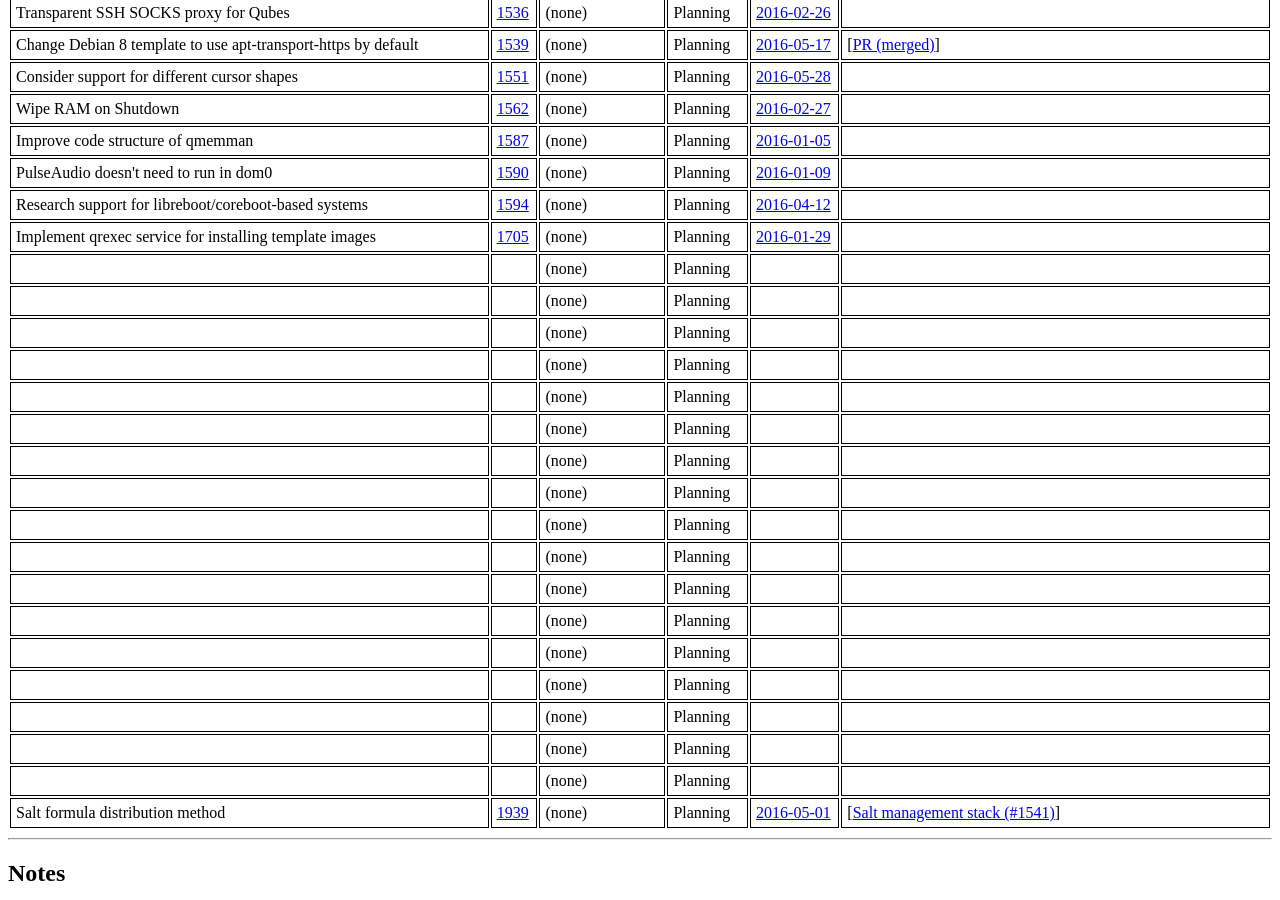
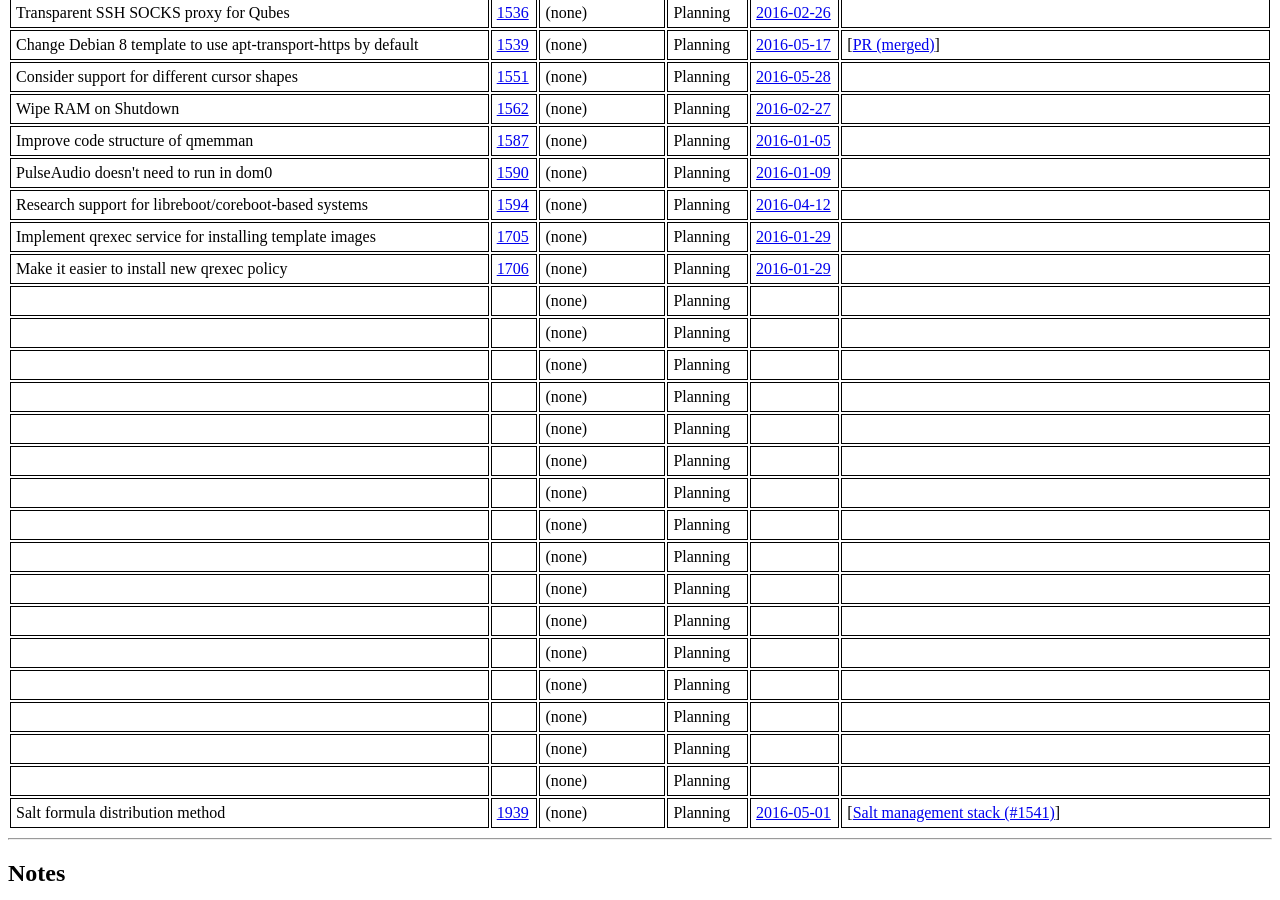
Before and after one commit to QubesOS/qubes-issues, a Jekyll site: the page built from index.md, in a window 1280 px wide and 900 px high, scrolled down 2336 px. Built offline with Jekyll 4.4.1, drawn with Linux system fonts in a browser that asks for light colours.

Commit message:
Track #1706

```diff
--- a/_data/features.yml
+++ b/_data/features.yml
@@ -1037,15 +1037,15 @@
   - desc   :
     url    :
 
-- name   :
-  issue  :
+- name   : Make it easier to install new qrexec policy
+  issue  : 1706
   devs   :
   status :
-    term   :
+    term   : Planning
     url    :
   updated:
-    date   :
-    url    :
+    date   : 2016-01-29
+    url    : https://github.com/QubesOS/qubes-issues/issues/1706#issue-129801822
   info   :
   - desc   :
     url    :
```
